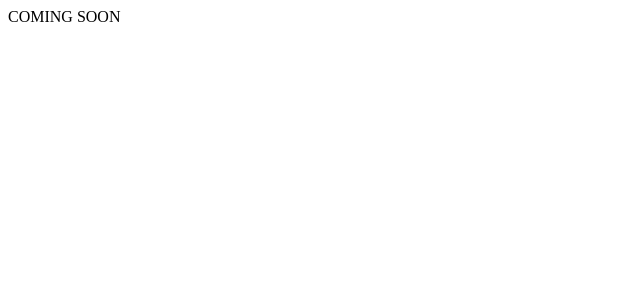
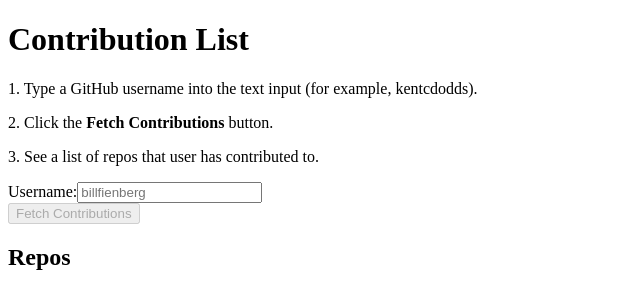
Before and after one commit to billfienberg/contribution-list, a React (Create React App) app: page / in a window 1280 px wide. Shown: the top 308 px of the page, without its empty margins (0-640 px from the left). Built offline with nearby package versions, Linux system fonts and the light colour scheme.

Commit message:
Add basic, functioning app

```diff
--- a/src/App.js
+++ b/src/App.js
@@ -1,7 +1,87 @@
 import React from "react"
+import { fetchReposContributedToByUser } from "./api"
 
-function App() {
-  return <div className="App">COMING SOON</div>
+class App extends React.Component {
+  constructor(props) {
+    super(props)
+    this.state = {
+      username: "",
+      repos: [],
+      isLoading: false,
+    }
+  }
+
+  onChange = (event) => {
+    this.setState({ username: event.target.value })
+  }
+
+  onSubmit = async (event) => {
+    event.preventDefault()
+    this.setState({ isLoading: true })
+    const { state } = this
+    const { username } = state
+    const response = await fetchReposContributedToByUser(username)
+    const result = await response.json()
+    const { nodes } = result.data.user.repositoriesContributedTo
+    this.setState({ repos: nodes, isLoading: false, username: "" })
+  }
+
+  render() {
+    const { onChange, onSubmit, state } = this
+    const { isLoading, repos = [], username } = state
+    const isDisabled = !username || isLoading
+
+    return (
+      <div className="App">
+        <h1>Contribution List</h1>
+        <p>1. Type a GitHub username into the text input (for example, kentcdodds).</p>
+        <p>
+          2. Click the <b>Fetch Contributions</b> button.
+        </p>
+        <p>3. See a list of repos that user has contributed to.</p>
+        <form onSubmit={onSubmit}>
+          <div>
+            <label>
+              Username:
+              <input type="text" name="username" placeholder="billfienberg" onChange={onChange} value={username} />
+            </label>
+          </div>
+          <div>
+            <button type="submit" disabled={isDisabled}>
+              Fetch Contributions
+            </button>
+          </div>
+        </form>
+        <h2>Repos</h2>
+        {isLoading && <p>Loading...</p>}
+        {!!repos.length && (
+          <table data-testid="repo-table" striped bordered hover>
+            <thead>
+              <tr>
+                <th>Owner</th>
+                <th>Name</th>
+                <th>Stars</th>
+              </tr>
+            </thead>
+            <tbody>
+              {repos.map((x) => {
+                const { id, name, owner, stargazers } = x
+                const { login: repoOwner } = owner
+                const { totalCount: starCount } = stargazers
+                return (
+                  <tr key={id}>
+                    <td>{repoOwner}</td>
+                    <td>{name}</td>
+                    <td>{starCount}</td>
+                  </tr>
+                )
+              })}
+            </tbody>
+          </table>
+        )}
+      </div>
+    )
+  }
 }
 
 export default App
```
